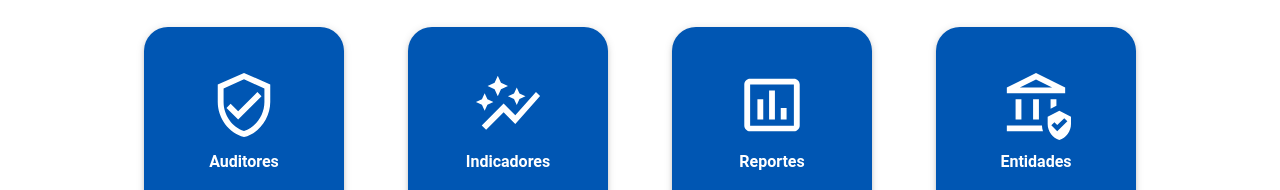
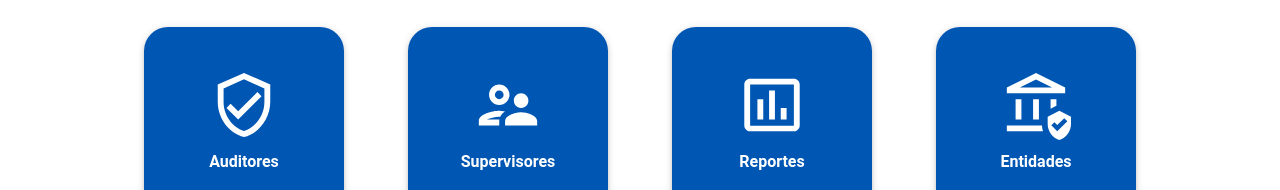
Before and after one commit to ShadowKnSs/sgc_frontend, a React (Create React App) app: page / in a window 1280 px wide. Shown: the part 520-710 px from the top of the page. Built offline with nearby package versions, Linux system fonts and the light colour scheme.

Commit message:
Ajustes del Welcome V2

```diff
--- a/src/views/welcome.jsx
+++ b/src/views/welcome.jsx
@@ -5,11 +5,11 @@ import AutoStoriesOutlinedIcon from '@mui/icons-material/AutoStoriesOutlined';
 import MenuBookOutlinedIcon from '@mui/icons-material/MenuBookOutlined';
 import AccountTreeOutlinedIcon from '@mui/icons-material/AccountTreeOutlined';
 import VerifiedUserOutlinedIcon from '@mui/icons-material/VerifiedUserOutlined';
-// import SupervisorAccountOutlinedIcon from '@mui/icons-material/SupervisorAccountOutlined';
+import SupervisorAccountOutlinedIcon from '@mui/icons-material/SupervisorAccountOutlined';
 import InsertChartOutlinedIcon from '@mui/icons-material/InsertChartOutlined';
 import GroupAddOutlinedIcon from '@mui/icons-material/GroupAddOutlined';
 import AssuredWorkloadOutlinedIcon from '@mui/icons-material/AssuredWorkloadOutlined';
-import AutoGraphIcon from '@mui/icons-material/AutoGraph';
+// import AutoGraphIcon from '@mui/icons-material/AutoGraph';
 import { useNavigate } from "react-router-dom";
 
 
@@ -21,7 +21,7 @@ const Welcome = () => {
     { icon: <GroupAddOutlinedIcon />, title: "Usuarios", path: "/usuarios" },
     { icon: <AccountTreeOutlinedIcon />, title: "Procesos", path: "/procesos" },
     { icon: <VerifiedUserOutlinedIcon />, title: "Auditores", path: "/auditores" },
-    { icon: <AutoGraphIcon />, title: "Indicadores", path: "/indicadores" },
+    { icon: <SupervisorAccountOutlinedIcon />, title: "Supervisores", path: "/indicadores" },
     { icon: <InsertChartOutlinedIcon />, title: "Reportes", path: "/reportes" },
     { icon: <AssuredWorkloadOutlinedIcon />, title: "Entidades", path: "/entidades" },
   ];
```
